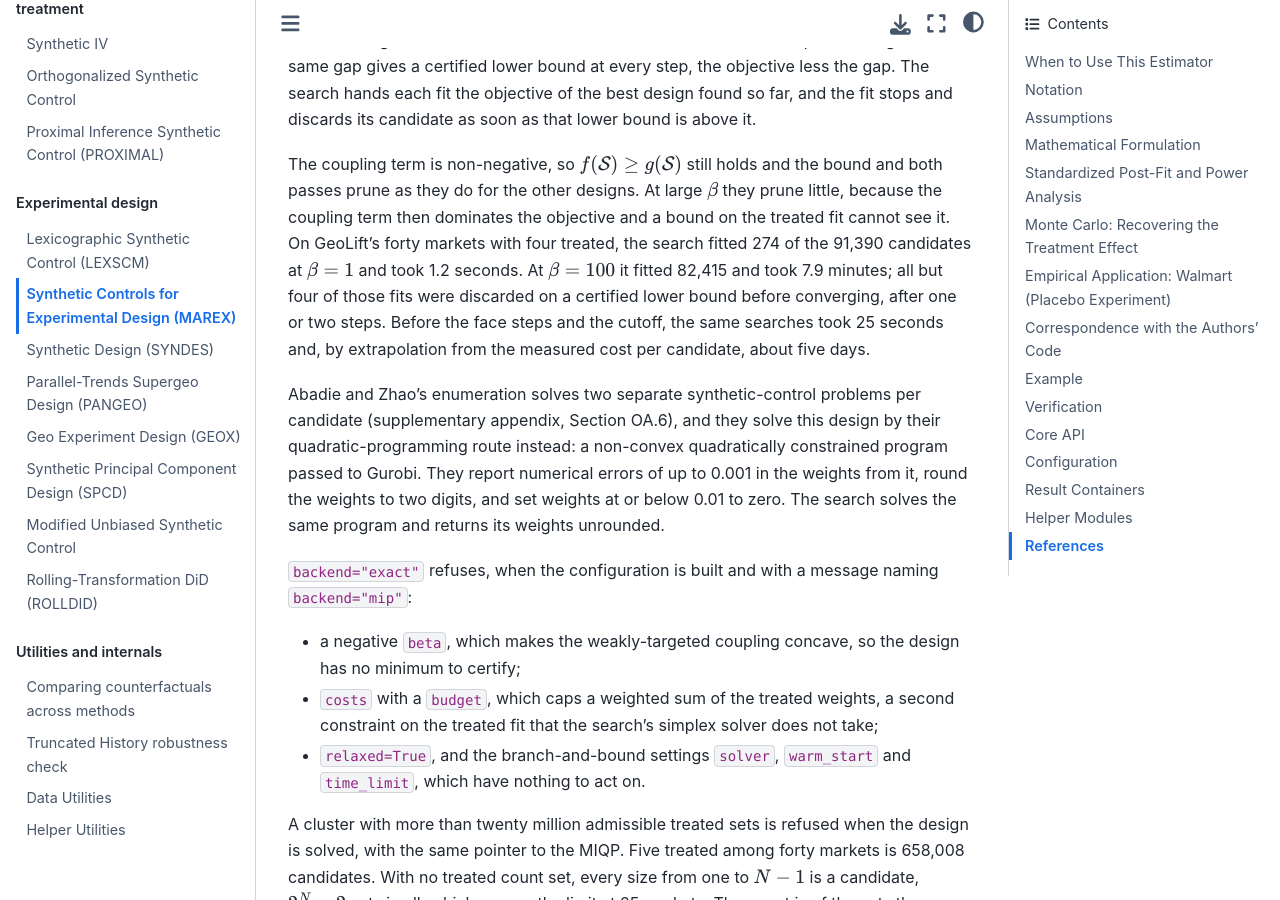
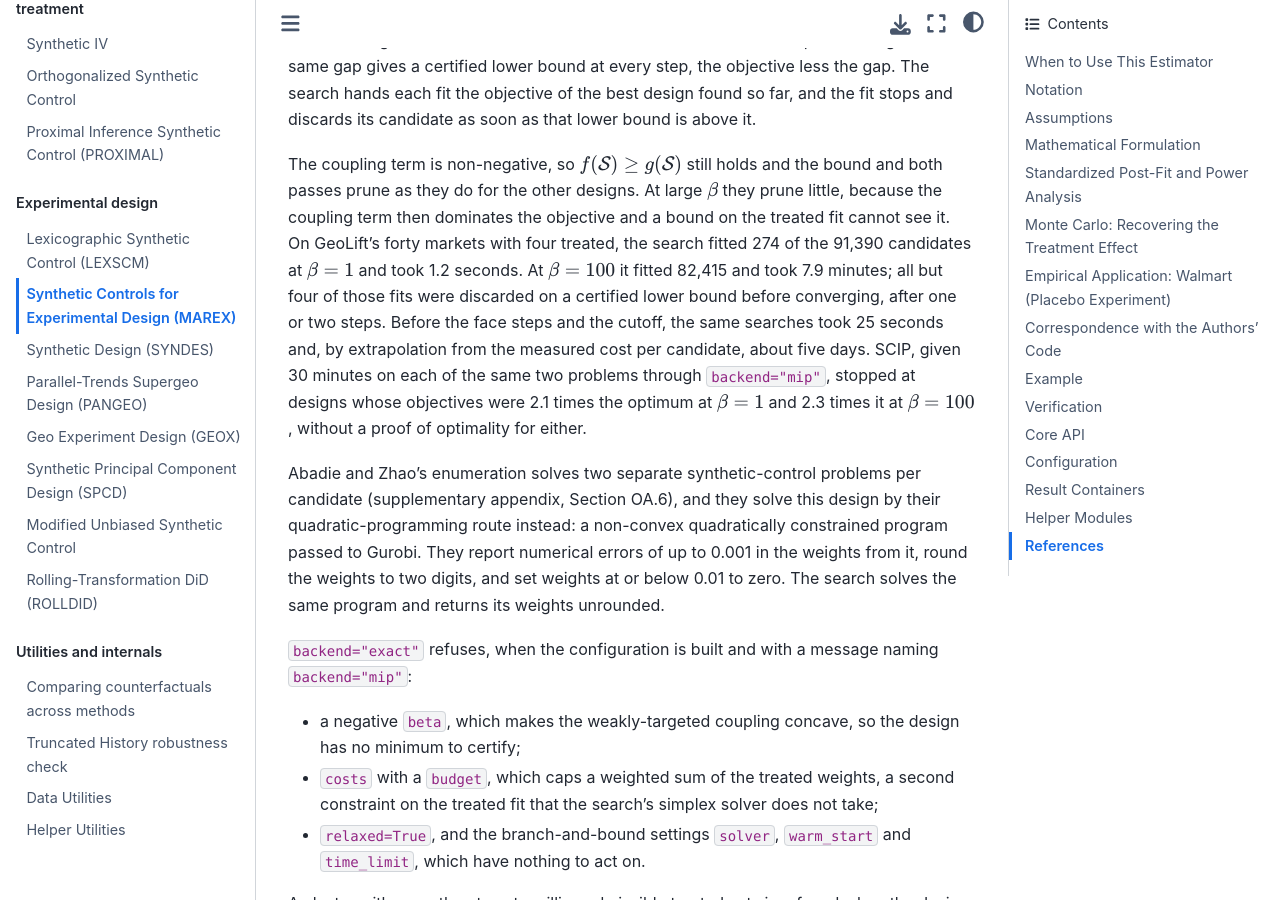
Before and after one commit to jgreathouse9/mlsynth, a Sphinx documentation site: the page built from docs/marex.rst, in a window 1280 px wide and 900 px high, scrolled down 8782 px. Built offline with Sphinx 7.4.7 and the Sphinx Book theme 1.1.4, drawn with Linux system fonts in a browser that asks for light colours; pages that are not in the unit, such as notebooks, are missing from menus.

Commit message:
docs(marex): SCIP on the weakly-targeted searches the exact backend runs
GeoLift, 40 markets, four treated, backend="mip" with time_limit=1800:
beta = 1 stopped at objective 1,840,897 against the exact optimum
858,274; beta = 100 at 67,665,626 against 29,463,960. Neither proved
optimality. The exact backend returns both optima, in 1.2 s and 471 s.

Co-Authored-By: Claude Opus 5.5 <noreply@anthropic.com>
Claude-Session: https://claude.ai/code/session_01XoeP65ZoCZfQfzSAeEmUc4

```diff
--- a/docs/marex.rst
+++ b/docs/marex.rst
@@ -458,7 +458,10 @@ candidates at :math:`\beta = 1` and took 1.2 seconds. At :math:`\beta = 100` it
 fitted 82,415 and took 7.9 minutes; all but four of those fits were discarded
 on a certified lower bound before converging, after one or two steps. Before the face steps and the cutoff, the same
 searches took 25 seconds and, by extrapolation from the measured cost per
-candidate, about five days.
+candidate, about five days. SCIP, given 30 minutes on each of the same two
+problems through ``backend="mip"``, stopped at designs whose objectives were 2.1
+times the optimum at :math:`\beta = 1` and 2.3 times it at :math:`\beta = 100`,
+without a proof of optimality for either.
 
 Abadie and Zhao's enumeration solves two separate synthetic-control problems per
 candidate (supplementary appendix, Section OA.6), and they solve this design by
```
